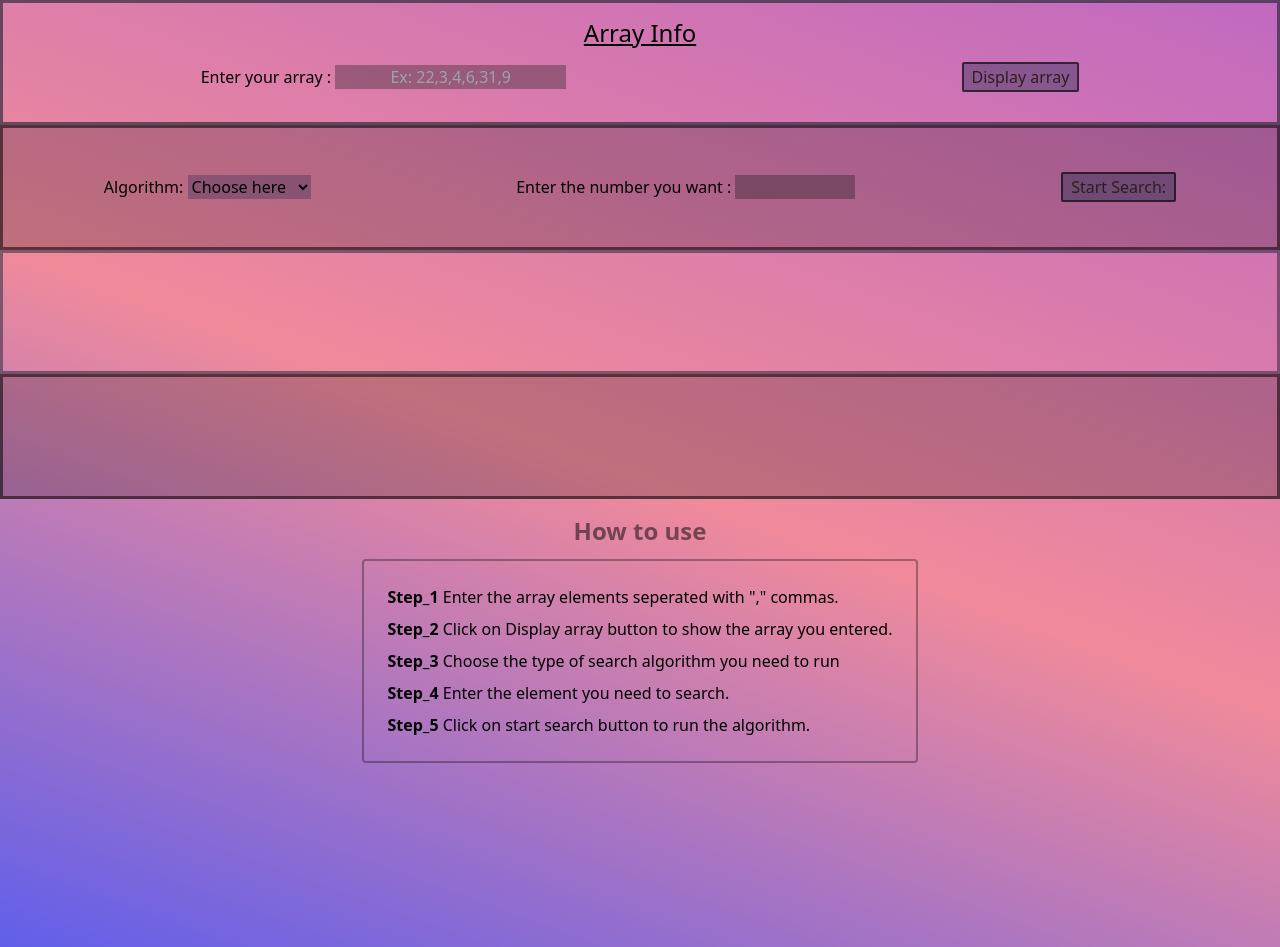
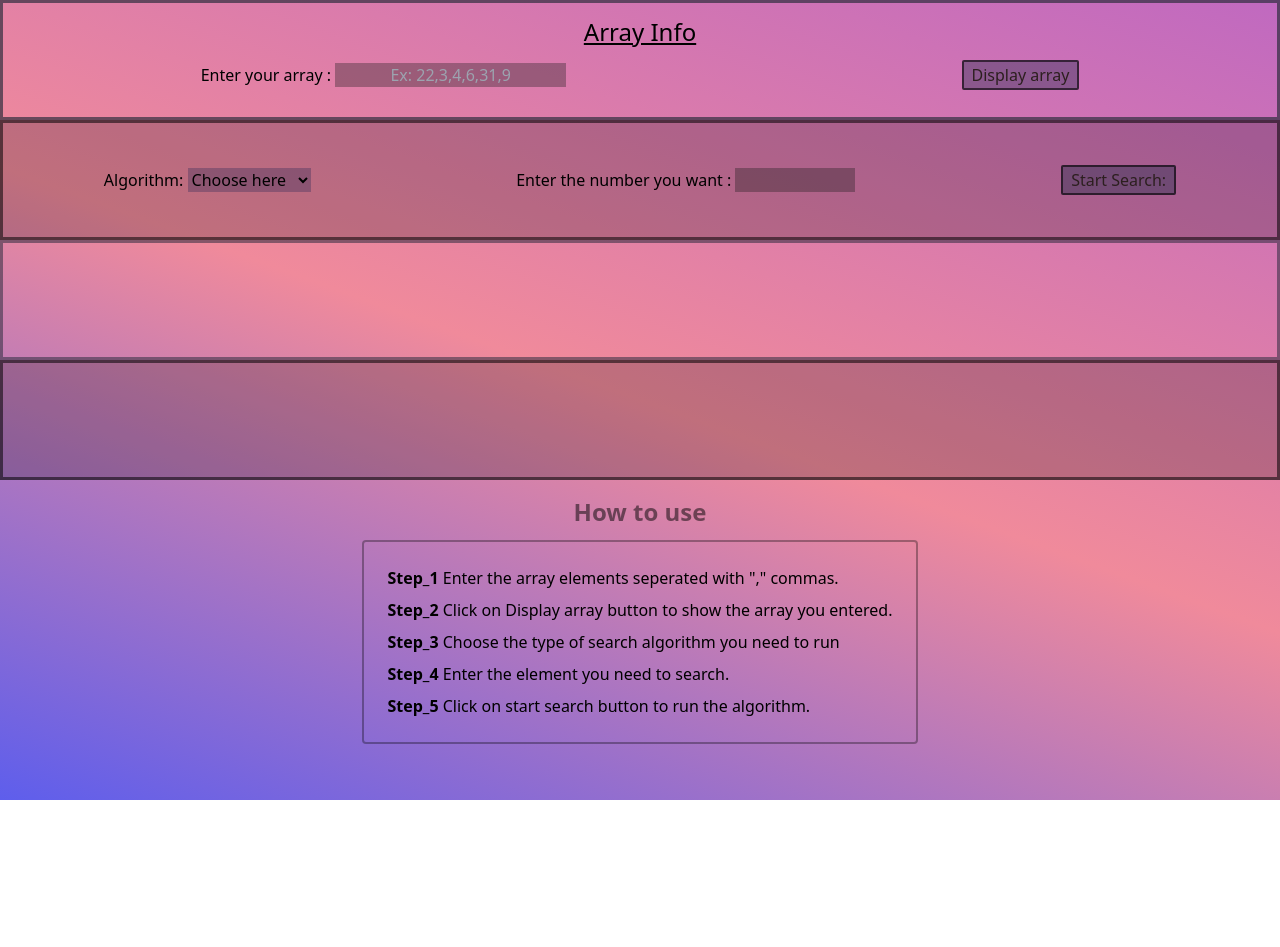
Before and after one commit to sushantsharma08/Search_Algorithm, a plain HTML site: page index.html in a window 1280 px wide. Shown: the top 947 px of the page. After the commit the page ends 800 px from the top, so only its background shows below. Drawn offline with nearby package versions, Linux system fonts and the light colour scheme.

Commit message:
refactor | code clean

```diff
--- a/index.css
+++ b/index.css
@@ -4,14 +4,13 @@
 }
 body{
     background: linear-gradient(20deg, rgb(94, 94, 236), rgb(240, 138, 155), rgb(192, 105, 192));
-    /* background: linear-gradient(270deg, #cc2b5eee , #743a88ee); */
-    height: 120vh;
-    /* background: non; */
+    min-height: 100vh;
 }
 #nav{
     display: flex;
     /* justify-content: space-between; */
-    height: 13%;
+
+    height: 120px;
     align-items: center;
     border: 3px solid rgba(0, 0, 0, 0.54);
     background-color: rgba(2, 2, 2, .2);
@@ -24,12 +23,12 @@ span.input{
     width: max-content;
     border: 2px solid rgba(0, 0, 0, 0.61);
     border-radius: 2px;
-    /* background: linear-gradient(60deg, rgba(48, 45, 45, 0.507), rgba(50, 50, 187, 0.562)); */
     background-color: rgba(12, 39, 66, 0.349);
     color: rgb(44, 31, 31);
 }
 #main{
-    height: 13%;
+
+    height: 120px;
     border: 3px solid rgba(44, 44, 61, 0.685);
 }
 #Txt{
@@ -40,14 +39,13 @@ span.input{
     display: flex;
     justify-content: space-around;
     align-items: center;
-    /* border: 7px solid rgba(44, 44, 61, 0.685);
-    border-radius: 12%; */
 }
 #mainTxt{
     display: flex;
     justify-content: center;
     align-items: center;
-    height: 13%;
+
+    height: 120px;
     border: 3px solid rgba(44, 44, 61, 0.54);
 }
 .arraySpan{
@@ -62,7 +60,8 @@ span.input{
     display: flex;
     justify-content: center;
     align-items: center;
-    height: 13%;
+
+    height: 120px;
     border:3px solid rgba(0, 0, 0, 0.54);
     background-color: rgba(2, 2, 2, .2);
 }
```
Also changed, not shown: index.html (+20 -24 lines).
